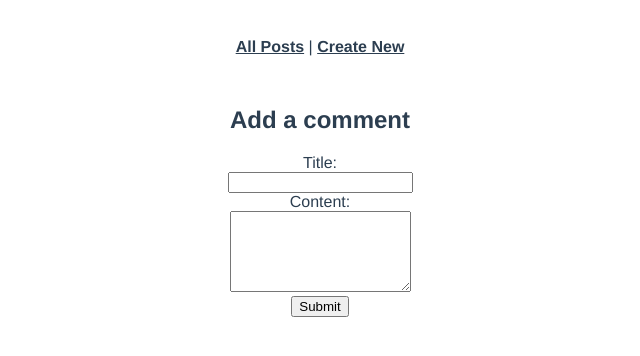
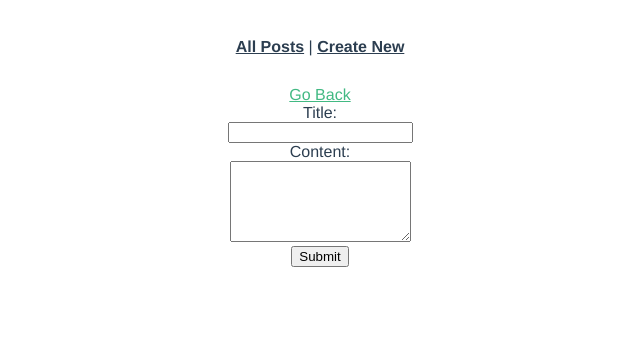
Before and after one commit to gfed53/vue-blog-app-wrouter, a Vue app: page /post/1/add-comment in a window 1280 px wide. Shown: the top 356 px of the page, without its empty margins (320-960 px from the left). Built offline with nearby package versions, Linux system fonts and the light colour scheme.

Commit message:
Minor UI updates
In post-comment-create route, added ‘go back’ link to navigate back to post-display route.

Some code cleanup.

```diff
--- a/src/views/PostDetail.vue
+++ b/src/views/PostDetail.vue
@@ -7,22 +7,13 @@
 
 <script>
 import axios from "axios";
-import moment from "moment";
 
 const baseUrl = "http://localhost:8004/api/";
 
 export default {
     name: "post-detail",
     components: {},
-    // data: function() {
-    //     return {
-    //         post: {},
-    //         comments: []
-    //     };
-    // },
-    mounted() {
-        // this.getPost();
-    },
+    mounted() {},
     methods: {
         getPost() {
             const id = this.$route.params.id;
@@ -37,14 +28,6 @@ export default {
                 });
         }
     }
-    // computed: {
-    //     dateCreated: function() {
-    //         return moment(this.post.created_at).format("MM/DD/YYYY, h:mm:ss a");
-    //     },
-    //     dateUpdated: function() {
-    //         return moment(this.post.updated_at).format("MM/DD/YYYY, h:mm:ss a");
-    //     }
-    // }
 };
 </script>
 
--- a/src/views/PostDetail/PostCommentCreate.vue
+++ b/src/views/PostDetail/PostCommentCreate.vue
@@ -1,6 +1,7 @@
 <template>
     <div class="comment-create">
-        <h2>Add a comment</h2>
+        <router-link :to="{ name: 'post-display', params: { id: $route.params.id }}">Go Back</router-link>
+        <!-- <h2>Add a comment</h2> -->
         <ContentForm v-bind:onSubmit="submit" v-bind:data="comment"/>
     </div>
 </template>
--- a/src/views/PostDetail/PostEdit.vue
+++ b/src/views/PostDetail/PostEdit.vue
@@ -1,6 +1,6 @@
 <template>
     <div class="post-create">
-        <router-link :to="{ name: 'post-display', params: { id: post.id }}">Go Back</router-link>
+        <router-link :to="{ name: 'post-display', params: { id: $route.params.id }}">Go Back</router-link>
         <ContentForm v-bind:onSubmit="submit" v-bind:data="post"/>
     </div>
 </template>
@@ -45,8 +45,6 @@ export default {
                 .then(response => {
                     // console.log("post edit, response.data", response.data);
 
-                    // Navigate to main list view
-                    // console.log("this.$router", this.$router);
                     this.$router.push({
                         name: "post-display",
                         params: { id: response.data.id }
```
